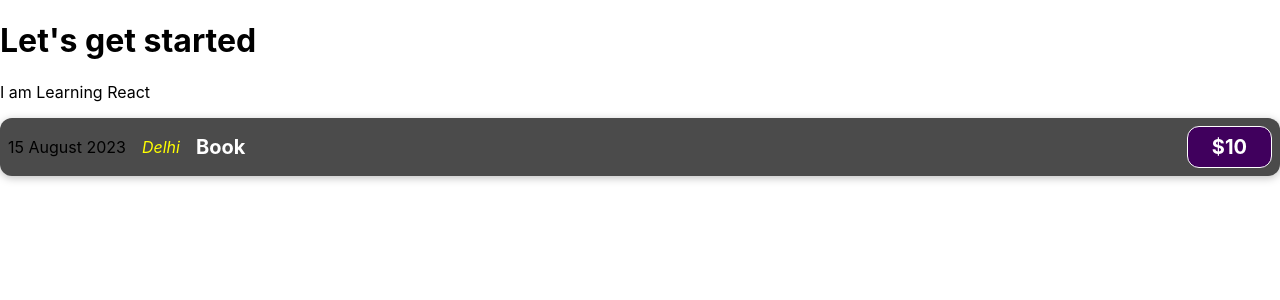
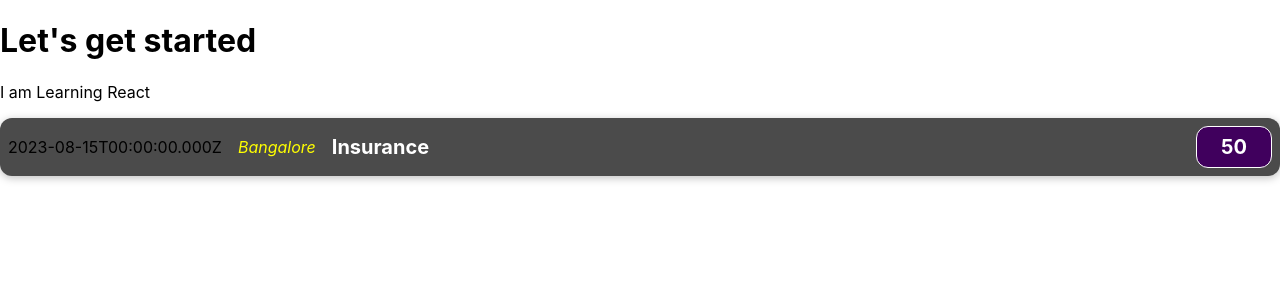
Before and after one commit to mdsabamoin/React, a React (Create React App) app: page / in a window 1280 px wide. Shown: the top 300 px of the page. Built offline with nearby package versions, Linux system fonts and the light colour scheme.

Commit message:
used javaScript in jsx

```diff
--- a/src/component/ExpenseItem.js
+++ b/src/component/ExpenseItem.js
@@ -1,12 +1,16 @@
 import "./ExpenseItem.css"
 function ExpenseItem(){
+  const expenseDate = new Date(2023, 7, 15).toISOString();
+  const expenseTitle = "Insurance";
+  const expenseAmount = 50;
+  const expenseLocation = "Bangalore"
     return(
         <div className="expense-item">
-      <div>15 August 2023</div>
-      <div className="expense-item__location">Delhi</div>
+      <div>{expenseDate}</div>
+      <div className="expense-item__location">{expenseLocation}</div>
       <div className="expense-item__description">
-        <h2>Book</h2>
-        <div className="expense-item__price">$10</div>
+        <h2>{expenseTitle}</h2>
+        <div className="expense-item__price">{expenseAmount}</div>
       </div>
     </div>
     )
```
